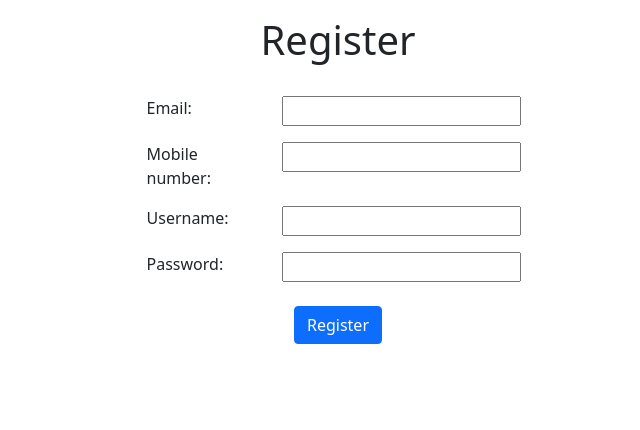
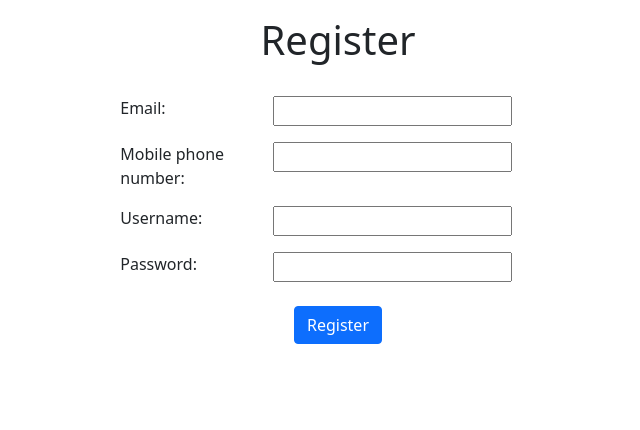
Before and after one commit to dev-minjin-chou/Cloud-A3-Project, a Flask app: page /register in a window 1280 px wide. Shown: the part 56-486 px from the top of the page, without its empty margins (302-942 px from the left). Run offline with Flask 2, Linux system fonts and the light colour scheme; some libraries are stand-ins or nearby versions.

Commit message:
store in phone number attribute instead of custom attribute

```diff
--- a/application.py
+++ b/application.py
@@ -83,11 +83,11 @@ def register():
         user_email = request.form.get("email")
         username = request.form.get("username")
         password = request.form.get("password")
-        mobile = request.form.get("mobile")
+        phone_number = request.form.get("phone_number")
 
         try:
-            aws_cognito.set_base_attributes(email=user_email)
-            aws_cognito.add_custom_attributes(mobile=mobile)
+            aws_cognito.set_base_attributes(email=user_email, phone_number=phone_number)
+            # aws_cognito.add_custom_attributes(mobile=mobile)
             cognito_response = aws_cognito.register(username, password)
             app.logger.debug('Cognito response:')
             app.logger.debug(cognito_response)
@@ -243,11 +243,12 @@ def changePassword():
         access_token = loggedIn_user.id_token
         app.logger.debug(f'Decoding token {access_token}')
         decoded = jwt.decode(access_token, algorithms=["RS256"], options={"verify_signature": False})
-        mobile = decoded['custom:mobile']
-        app.logger.debug(f'Got mobile {mobile}')
+        phone_number = decoded['phone_number']
+        # mobile = decoded['custom:mobile']
+        app.logger.debug(f'Got phone number {phone_number}')
 
         sns = boto3.client('sns', region_name=Config.REGION_NAME)
-        sns.publish(PhoneNumber=mobile,
+        sns.publish(PhoneNumber=phone_number,
                     Message='Did you change your password? If not, please secure your account by resetting '
                             'password.')
 
--- a/templates/register.html
+++ b/templates/register.html
@@ -26,7 +26,7 @@
             </div>
             <div class="row mt-3">
                 <div class="col-4">
-                    <label for="mobile">Mobile number:</label>
+                    <label for="phone_number">Mobile phone number:</label>
                 </div>
                 <div class="col-8">
                     <input type="text"
```
